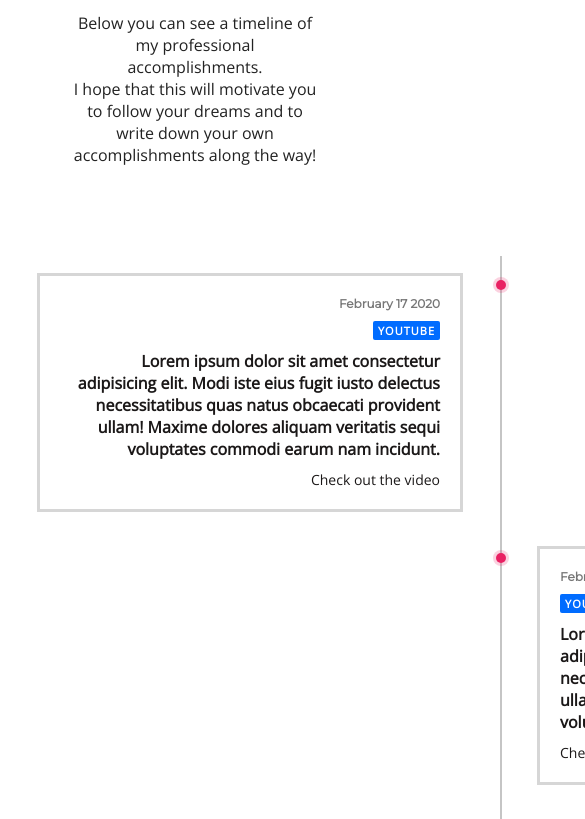
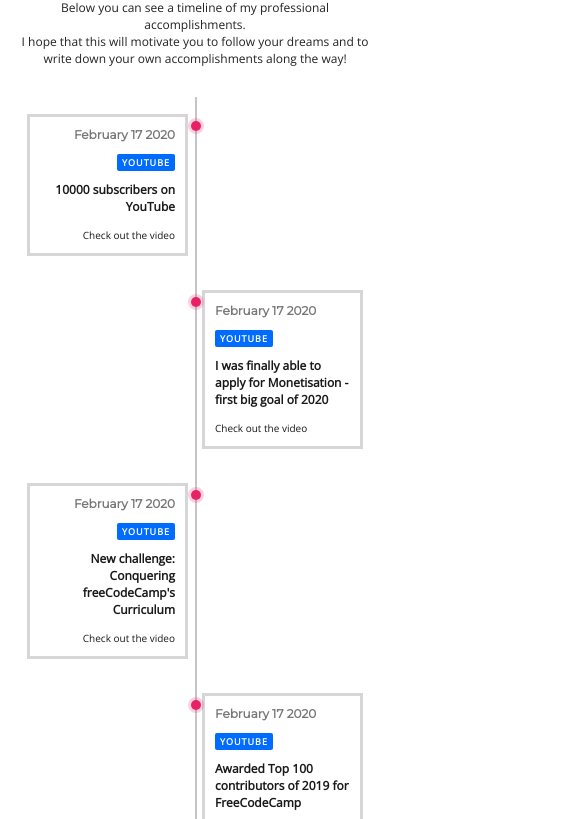
Before and after one commit to subinedge/mdxBlog, a Gatsby site: page /about in a window 390 px wide. Shown: the part 194-1013 px from the top of the page, 585 px wide, since content can reach past the window. Built offline with nearby package versions, Linux system fonts and the light colour scheme; Gatsby itself is replaced by a stand-in of ours.

Commit message:
responsive timeline completed

```diff
--- a/src/css/about.module.css
+++ b/src/css/about.module.css
@@ -113,7 +113,6 @@
   color: #fff;
   padding: 2px 5px 2px 5px;
   border-radius: 2px;
-  font-size: 11px;
 }
 
 .content a:hover {
@@ -143,3 +142,90 @@
   border-radius: 50%;
   box-shadow: 0 0 0 3px rgba(233, 33,99, 0.2);
 }
+
+@media (max-width:1000px) {
+.content {
+  padding: 10px;
+  }
+
+.timeline {
+  position: relative;
+  margin: 20px auto;
+  padding: 20px 0;
+  width: 700px;
+}
+}
+
+@media (max-width:730px) {
+/* .content {
+  padding: 10px;
+  } */
+
+.timeline {
+  position: relative;
+  margin: 10px auto;
+  padding: 10px 0;
+  width: 550px;
+}
+
+.content p {
+  font-size: 14px;
+}
+
+.content a {
+  font-size: 12px;
+}
+}
+
+@media (max-width:550px) {
+  .header h1 {
+  font-size: 22px;
+}
+
+.header p {
+  width: 90%;
+  font-size: 14px;
+}
+
+.timeline {
+  position: relative;
+  margin: 10px auto;
+  padding: 10px 0;
+  width: 400px;
+}
+
+.content p {
+  font-size: 12px;
+}
+
+.content a {
+  font-size: 10px;
+}
+
+.timeline ul li {
+  width: 50%;
+  padding: 20px 10px;
+}
+}
+
+@media (max-width:400px) {
+
+.header p {
+  width: 100%;
+  font-size: 12px;
+}
+
+.timeline {
+  width: 350px;
+}
+
+.timeline ul li {
+  width: 50%;
+  padding: 20px 10px;
+}
+
+.content span {
+  font-size: 9px;
+  padding: 2px 5px 2px 5px;
+}
+}
--- a/src/pages/about.js
+++ b/src/pages/about.js
@@ -20,7 +20,7 @@ const About = () => {
                 <h4>February 17 2020</h4>
               </div>
               <span>YOUTUBE</span>
-              <p>Lorem ipsum dolor sit amet consectetur adipisicing elit. Modi iste eius fugit iusto delectus necessitatibus quas natus obcaecati provident ullam! Maxime dolores aliquam veritatis sequi voluptates commodi earum nam incidunt.</p>
+              <p>10000 subscribers on YouTube</p>
               <a href="https://www.google.com" aria-label="check out video">Check out the video</a>
             </div>
           </li>
@@ -31,7 +31,7 @@ const About = () => {
                 <h4>February 17 2020</h4>
               </div>
               <span>YOUTUBE</span>
-              <p>Lorem ipsum dolor sit amet consectetur adipisicing elit. Modi iste eius fugit iusto delectus necessitatibus quas natus obcaecati provident ullam! Maxime dolores aliquam veritatis sequi voluptates commodi earum nam incidunt.</p>
+              <p>I was finally able to apply for Monetisation - first big goal of 2020</p>
               <a href="https://www.google.com" aria-label="check out video">Check out the video</a>
             </div>
           </li>
@@ -42,7 +42,7 @@ const About = () => {
                 <h4>February 17 2020</h4>
               </div>
               <span>YOUTUBE</span>
-              <p>Lorem ipsum dolor sit amet consectetur adipisicing elit. Modi iste eius fugit iusto delectus necessitatibus quas natus obcaecati provident ullam! Maxime dolores aliquam veritatis sequi voluptates commodi earum nam incidunt.</p>
+              <p>New challenge: Conquering freeCodeCamp's Curriculum</p>
               <a href="https://www.google.com" aria-label="check out video">Check out the video</a>
             </div>
           </li>
@@ -53,7 +53,7 @@ const About = () => {
                 <h4>February 17 2020</h4>
               </div>
               <span>YOUTUBE</span>
-              <p>Lorem ipsum dolor sit amet consectetur adipisicing elit. Modi iste eius fugit iusto delectus necessitatibus quas natus obcaecati provident ullam! Maxime dolores aliquam veritatis sequi voluptates commodi earum nam incidunt.</p>
+              <p>Awarded Top 100 contributors of 2019 for FreeCodeCamp</p>
               <a href="https://www.google.com" aria-label="check out video">Check out the video</a>
             </div>
           </li>
```
